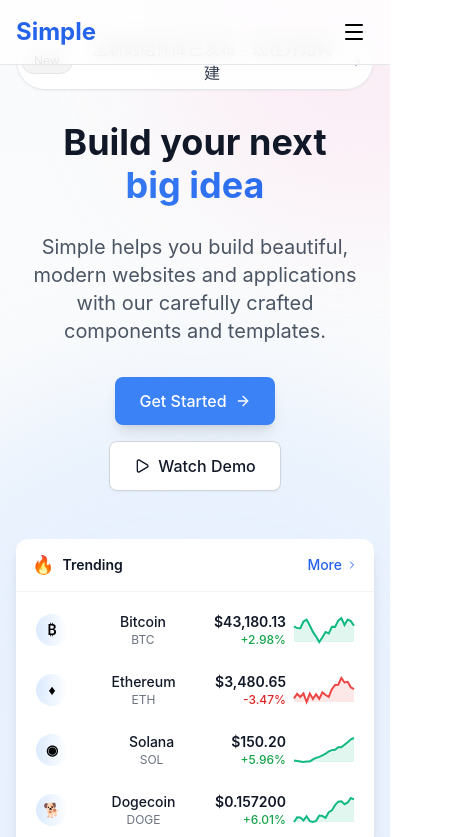
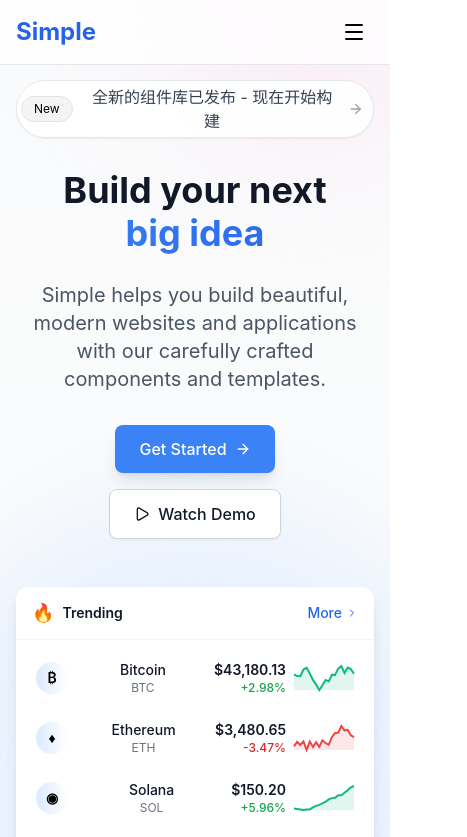
Before and after one commit to jorben/template, a React (Vite) app in the folder simple-clone/: page / in a window 390 px wide. Shown: the top 837 px of the page, 467 px wide, since content can reach past the window. Built offline with nearby package versions, Linux system fonts and the light colour scheme.

Commit message:
style: 修复页面布局溢出问题
在多个组件中添加 overflow-x: hidden 和宽度设置，防止水平滚动条出现。同时优化了 Hero 组件的背景装饰元素响应式布局。

```diff
--- a/simple-clone/src/App.tsx
+++ b/simple-clone/src/App.tsx
@@ -8,7 +8,7 @@ import Footer from './components/Footer'
 
 function App() {
   return (
-    <div className="min-h-screen bg-white">
+    <div className="min-h-screen bg-white overflow-x-hidden w-full">
       <Header />
       <main>
         <Hero />
--- a/simple-clone/src/components/Header.tsx
+++ b/simple-clone/src/components/Header.tsx
@@ -8,7 +8,7 @@ export default function Header() {
   const [activeDropdown, setActiveDropdown] = useState<string | null>(null)
 
   return (
-    <header className="fixed top-0 left-0 right-0 z-50 bg-white/80 backdrop-blur-md border-b border-gray-200">
+    <header className="fixed top-0 left-0 right-0 z-50 bg-white/80 backdrop-blur-md border-b border-gray-200 w-full">
       <div className="container-custom">
         <div className="flex items-center justify-between h-16">
           {/* Logo */}
--- a/simple-clone/src/components/Hero.tsx
+++ b/simple-clone/src/components/Hero.tsx
@@ -6,11 +6,11 @@ import { assetSections } from '../data/mockData'
 
 export default function Hero() {
   return (
-    <section className="relative bg-gradient-to-b from-gray-50 to-white min-h-screen flex items-center justify-center">
+    <section className="relative bg-gradient-to-b from-gray-50 to-white min-h-screen flex items-center justify-center pt-16 overflow-hidden">
       <div className="container-custom relative z-10">
         <div className="max-w-4xl mx-auto text-center">
           {/* New Feature Banner */}
-          <div className="flex justify-center mt-8 mb-8">
+          <div className="flex justify-center mt-4 mb-8">
             <motion.div
               className="group cursor-pointer"
               initial={{ opacity: 0, y: 20 }}
@@ -82,11 +82,11 @@ export default function Hero() {
       </div>
 
       {/* Background Decoration */}
-      <div className="absolute inset-0 overflow-hidden pointer-events-none z-0">
-        <div className="absolute -top-40 -right-40 w-96 h-96 bg-pink-100 rounded-full opacity-60 blur-3xl"></div>
-        <div className="absolute bottom-16 -left-48 w-96 h-96 bg-fuchsia-100 rounded-full opacity-60 blur-3xl"></div>
+      <div className="absolute inset-0 pointer-events-none z-0">
+        <div className="absolute -top-40 -right-20 sm:-right-40 w-80 sm:w-96 h-80 sm:h-96 bg-pink-100 rounded-full opacity-60 blur-3xl"></div>
+        <div className="absolute bottom-16 -left-20 sm:-left-48 w-80 sm:w-96 h-80 sm:h-96 bg-fuchsia-100 rounded-full opacity-60 blur-3xl"></div>
         {/* New large gradient circle positioned center */}
-        <div className="absolute top-1/2 left-1/2 transform -translate-x-1/2 -translate-y-1/2 w-[800px] h-[800px] bg-primary-100 rounded-full opacity-60 blur-3xl"></div>
+        <div className="absolute top-1/2 left-1/2 transform -translate-x-1/2 -translate-y-1/2 w-[600px] sm:w-[800px] h-[600px] sm:h-[800px] bg-primary-100 rounded-full opacity-60 blur-3xl"></div>
       </div>
 
     </section>
--- a/simple-clone/src/index.css
+++ b/simple-clone/src/index.css
@@ -6,10 +6,13 @@
 @layer base {
   html {
     scroll-behavior: smooth;
+    overflow-x: hidden;
   }
 
   body {
     font-family: 'Inter', system-ui, -apple-system, sans-serif;
+    overflow-x: hidden;
+    width: 100%;
   }
 }
 
```
